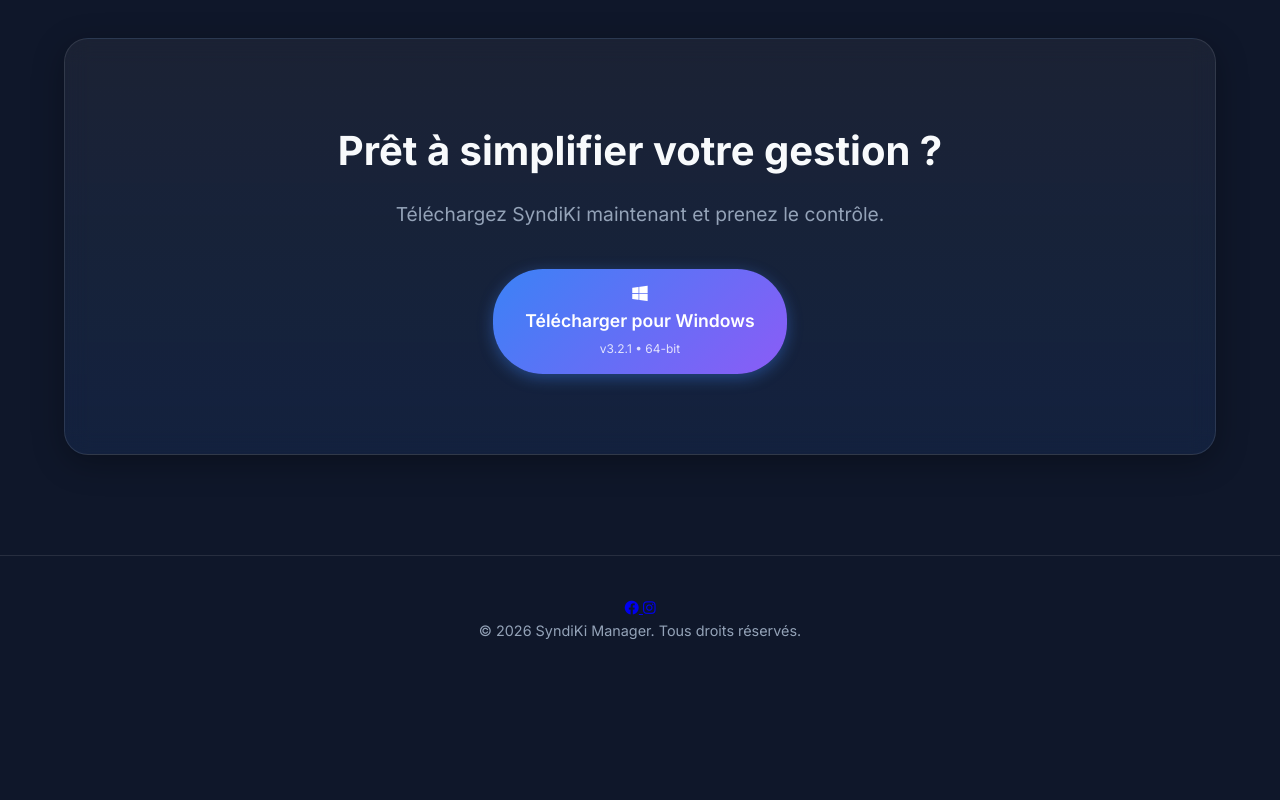
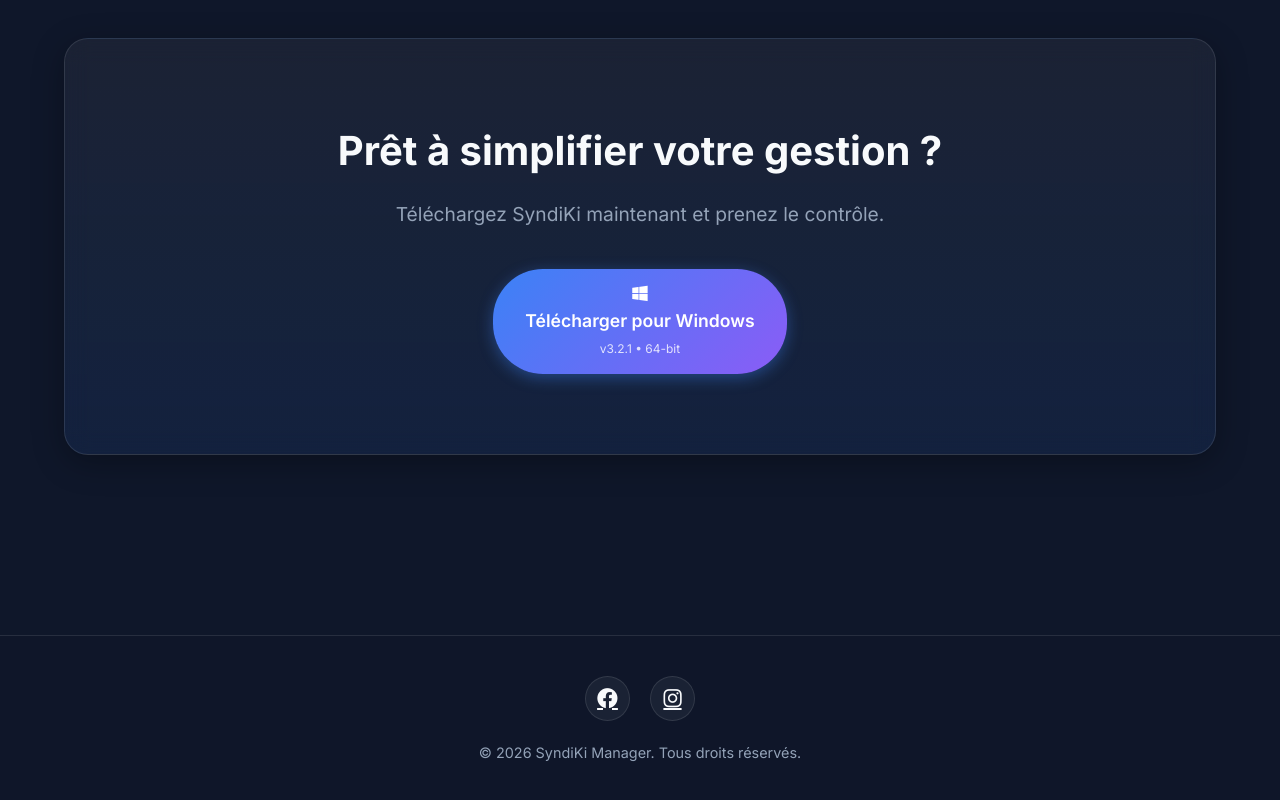
Before and after one commit to DreamaniaCode/syndiki, a plain HTML site: page index.html in a window 1280 px wide. Shown: the part 6593-7393 px from the top of the page. Before the commit the page ends 7276 px from the top, so only its background shows below. Drawn offline with Linux system fonts and the light colour scheme.

Commit message:
Add footer styles for layout and social links

```diff
--- a/styles.css
+++ b/styles.css
@@ -911,3 +911,50 @@
         transform: none;
     }
 }
+
+/* --- Footer --- */
+footer {
+    background: rgba(15, 23, 42, 0.8);
+    border-top: 1px solid var(--glass-border);
+    padding: 40px 0;
+    margin-top: 80px;
+}
+
+.footer-content {
+    display: flex;
+    flex-direction: column;
+    align-items: center;
+    gap: 20px;
+}
+
+.social-links {
+    display: flex;
+    gap: 20px;
+}
+
+.social-links a {
+    display: flex;
+    align-items: center;
+    justify-content: center;
+    width: 45px;
+    height: 45px;
+    background: var(--glass-bg);
+    border: 1px solid var(--glass-border);
+    border-radius: 50%;
+    color: var(--text-light);
+    font-size: 1.3rem;
+    transition: all 0.3s ease;
+}
+
+.social-links a:hover {
+    background: var(--primary);
+    border-color: var(--primary);
+    transform: translateY(-3px);
+    box-shadow: 0 10px 20px rgba(59, 130, 246, 0.3);
+}
+
+.copyright {
+    color: var(--text-dim);
+    font-size: 0.9rem;
+    text-align: center;
+}
```
